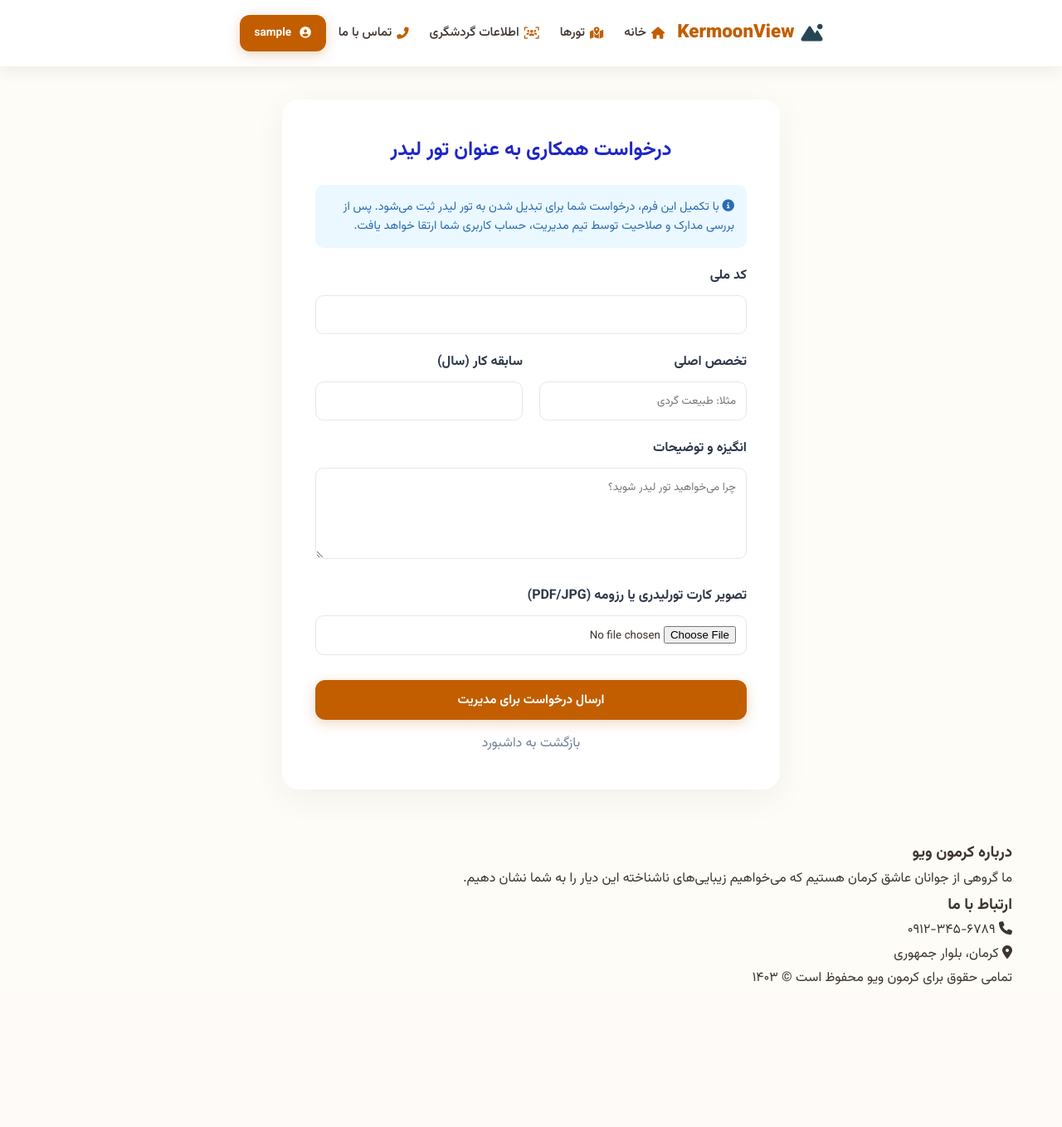
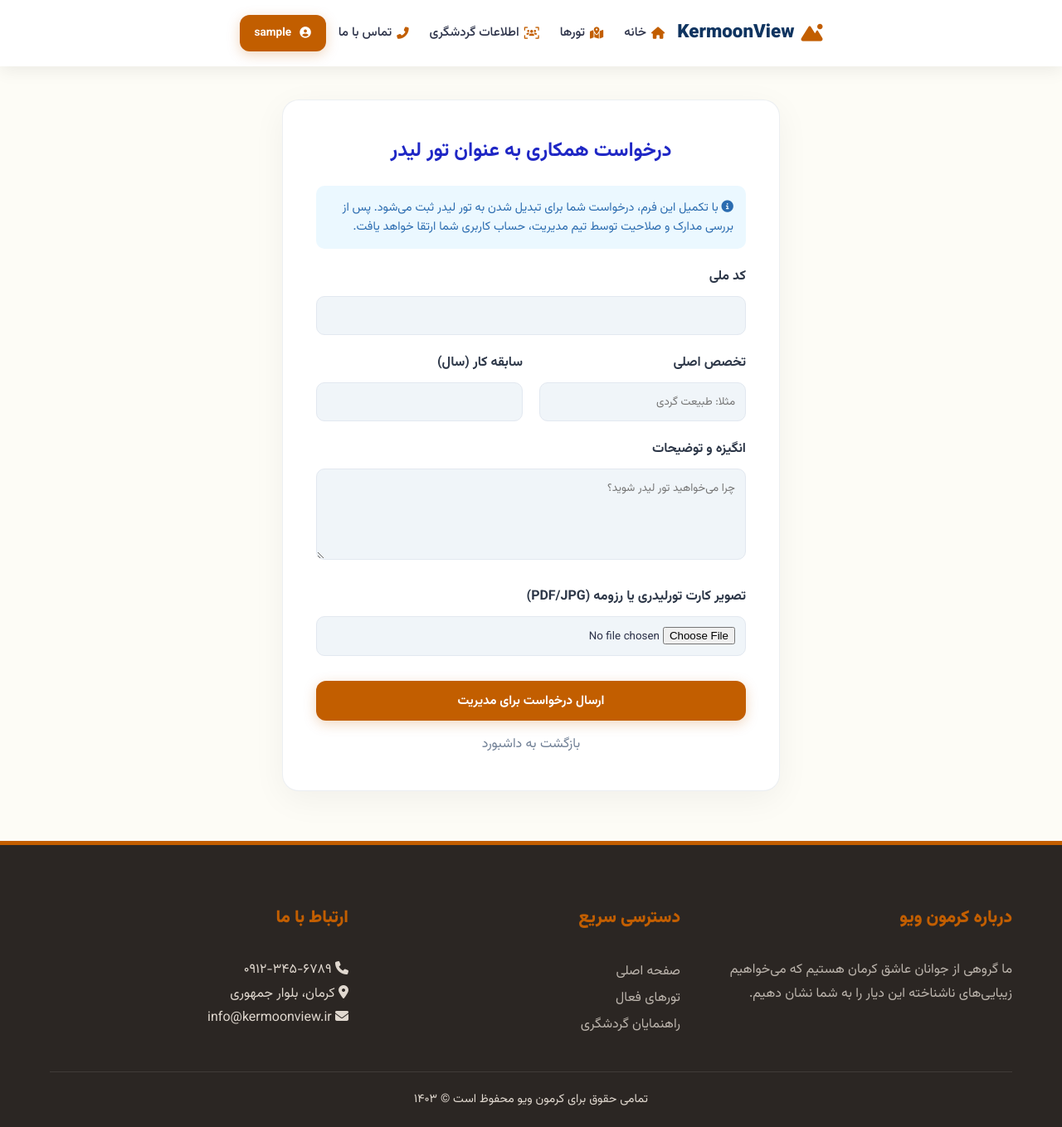
Before and after one commit to nima-ghaffari/KermoonView, a Django app: page /upgrade-request/ in a window 1280 px wide. Shown: the whole page at 83% size. Before the commit the page ends 1188 px from the top, so only its background shows below. Run offline with Django 5.2, Linux system fonts and the light colour scheme; the visitor is signed in with stand-in values (Sample User, id 1); parts of the project's set-up code (start-up, migrations or seed data) failed here and were passed over.

Commit message:
The end part of debuging back and front end .

```diff
--- a/core/templates/base.html
+++ b/core/templates/base.html
@@ -4,23 +4,23 @@
 <head>
     <meta charset="UTF-8">
     <meta name="viewport" content="width=device-width, initial-scale=1.0">
-    <title>{% block title %}KermoonView{% endblock %}</title>
+    <title>{% block title %}کرمون ویو{% endblock %}</title>
 
     <link rel="stylesheet" href="https://cdn.jsdelivr.net/npm/@fortawesome/fontawesome-free@6.4.2/css/all.min.css">
-
     <link href="{% static 'css/style.css' %}" rel="stylesheet">
     {% block extra_css %}{% endblock %}
 </head>
 <body class="{% block body_class %}soft-theme-bg{% endblock %}">
 
+    <!-- LOADER DIAGRAM -->
     <div id="loader-wrapper">
         <div class="loader-content">
-            <div class="loader-ring"></div>
             <i class="fa-solid fa-mountain-sun loader-logo"></i>
         </div>
         <div class="loader-text">KERMOON VIEW</div>
     </div>
 
+    <!-- HEADER DIAGRAM -->
     <header>
         <div class="container">
             <nav>
@@ -69,31 +69,45 @@
     {% block content %}
     {% endblock %}
 
+    <!-- FOOTER DIAGRAM -->
     <footer id="contact">
         <div class="container">
-            <div class="footer-content">
-                <div class="footer-section">
-                    <h3>درباره کرمون ویو</h3>
-                    <p>ما گروهی از جوانان عاشق کرمان هستیم که می‌خواهیم زیبایی‌های ناشناخته این دیار را به شما نشان دهیم.</p>
+            <!-- استفاده از کلاس footer-grid برای نظم دهی ستون‌ها -->
+            <div class="footer-grid">
+
+                <div>
+                    <h3 class="footer-title">درباره کرمون ویو</h3>
+                    <p style="opacity: 0.8; line-height: 1.8;">ما گروهی از جوانان عاشق کرمان هستیم که می‌خواهیم زیبایی‌های ناشناخته این دیار را به شما نشان دهیم.</p>
                 </div>
-                <div class="footer-section">
-                    <h3>ارتباط با ما</h3>
+
+                <div>
+                    <h3 class="footer-title">دسترسی سریع</h3>
+                    <ul style="opacity: 0.8; line-height: 2;">
+                        <li><a href="{% url 'index' %}">صفحه اصلی</a></li>
+                        <li><a href="{% url 'tours' %}">تورهای فعال</a></li>
+                        <li><a href="{% url 'guide_list' %}">راهنمایان گردشگری</a></li>
+                    </ul>
+                </div>
+
+                <div>
+                    <h3 class="footer-title">ارتباط با ما</h3>
                     <p><i class="fa-solid fa-phone"></i> ۰۹۱۲-۳۴۵-۶۷۸۹</p>
                     <p><i class="fa-solid fa-location-dot"></i> کرمان، بلوار جمهوری</p>
+                    <p><i class="fa-solid fa-envelope"></i> info@kermoonview.ir</p>
                 </div>
+
             </div>
-            <div class="footer-bottom">
+
+            <div style="text-align: center; border-top: 1px solid rgba(255,255,255,0.1); padding-top: 20px; margin-top: 20px; font-size: 0.9rem;">
                 <p>تمامی حقوق برای کرمون ویو محفوظ است © ۱۴۰۳</p>
             </div>
         </div>
     </footer>
 
-    <!-- Main Scripts -->
     <script src="{% static 'js/script.js' %}"></script>
-
     <script>
         const scriptStartTime = Date.now();
-        const MIN_LOADING_TIME = 2000;
+        const MIN_LOADING_TIME = 2500;
 
         window.addEventListener('load', function() {
             const loader = document.getElementById('loader-wrapper');
@@ -104,22 +118,6 @@
             setTimeout(() => {
                 loader.classList.add('hidden');
             }, remainingTime);
-        });
-
-        document.addEventListener('DOMContentLoaded', function() {
-            const links = document.querySelectorAll('a');
-            const loader = document.getElementById('loader-wrapper');
-
-            links.forEach(link => {
-                link.addEventListener('click', function(e) {
-                    const target = this.getAttribute('href');
-                    const targetTarget = this.getAttribute('target');
-
-                    if (target && !target.startsWith('#') && target !== '#' && targetTarget !== '_blank') {
-                        loader.classList.remove('hidden');
-                    }
-                });
-            });
         });
 
         const mobileBtn = document.querySelector('.mobile-menu');
@@ -139,7 +137,6 @@
             });
         }
     </script>
-
     {% block extra_js %}{% endblock %}
 </body>
 </html>
--- a/static/css/guides.css
+++ b/static/css/guides.css
@@ -352,7 +352,7 @@
 }
 
 .soft-search-header h1 {
-    color: #1f27c5;
+    color: #0f3460;
     font-size: 2.2rem;
     font-weight: 800;
     margin-bottom: 15px;
@@ -548,7 +548,7 @@
     text-decoration: none;
     font-weight: 700;
     font-size: 0.9rem;
-    background: #1f27c5;
+    background: #0f3460;
     color: white;
     transition: 0.3s;
     box-shadow: 0 4px 15px rgba(31, 39, 197, 0.2);
--- a/static/css/style.css
+++ b/static/css/style.css
@@ -6,21 +5,25 @@
     --primary-light: #d67d26;
     --primary-bg: #fffaf0;
 
-    --secondary: #264653;
-    --secondary-light: #2a9d8f;
+    --secondary: #0f3460;
+    --secondary-light: #16213e;
+    --blue-accent: #3282b8;
 
     --accent: #e9c46a;
+
     --bg-body: #fdfcf6;
     --bg-surface: #ffffff;
-    --bg-alt: #f2efe9;
-    --text-main: #3d342f;
-    --text-light: #7a726d;
-    --text-muted: #a09a95;
+    --bg-alt: #f0f5f9;
 
-    --shadow: 0 10px 30px rgba(194, 94, 0, 0.08);
+    --text-main: #2d334a;
+    --text-light: #64748b;
+    --text-muted: #94a3b8;
+
+    --shadow: 0 10px 30px rgba(15, 52, 96, 0.08);
     --shadow-hover: 0 15px 40px rgba(194, 94, 0, 0.15);
     --radius: 16px;
-    --border: 1px solid rgba(194, 94, 0, 0.1);
+    --border: 1px solid rgba(15, 52, 96, 0.08);
+}
 
 * {
     margin: 0;
@@ -74,6 +76,7 @@ button { font-family: inherit; }
     box-shadow: 0 4px 15px rgba(194, 94, 0, 0.25);
     transition: 0.3s;
     font-size: 0.95rem;
+    white-space: nowrap;
 }
 
 .btn-primary:hover, .btn-fill-soft:hover, .cta-button:hover {
@@ -124,14 +127,14 @@ nav {
 .logo {
     font-size: 1.4rem;
     font-weight: 900;
-    color: var(--primary);
+    color: var(--secondary);
     display: flex;
     align-items: center;
     gap: 8px;
     white-space: nowrap;
     flex-shrink: 0;
 }
-.logo i { color: var(--secondary); font-size: 1.3rem; }
+.logo i { color: var(--primary); font-size: 1.3rem; }
 
 .nav-links {
     display: flex;
```
Also changed, not shown: other parts of static/css/style.css (+54 -160 lines).
